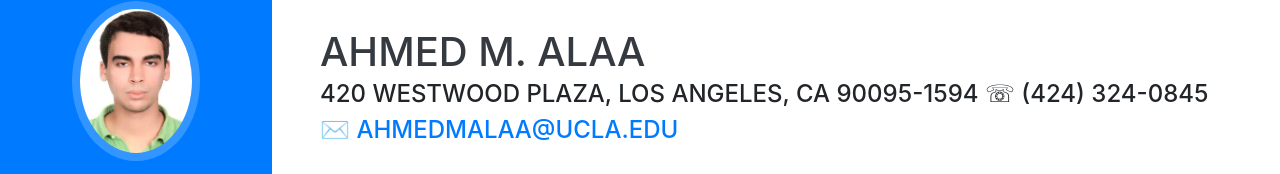
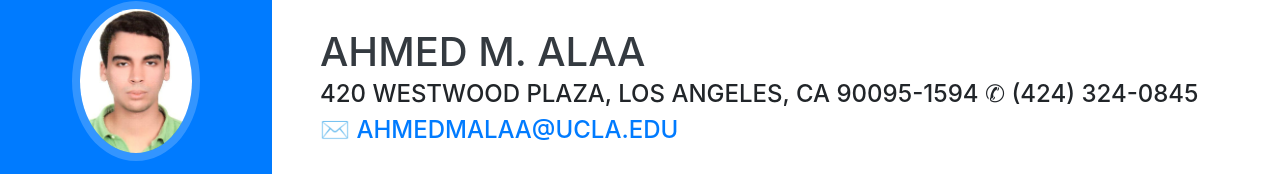
Before and after one commit to ahmedmalaa/web, a website with bundled scripts: page index.html in a window 1280 px wide. Shown: the part 195-369 px from the top of the page. Built offline with nearby package versions, Linux system fonts and the light colour scheme; a web font is replaced by a local one.

Commit message:
home page updates

```diff
--- a/index.html
+++ b/index.html
@@ -65,7 +65,7 @@
       <div class="w-100">
         <h1 class="mb-0">Ahmed M. Alaa
         </h1>
-        <div class="subheading mb-5">420 Westwood Plaza, Los Angeles, CA 90095-1594 &#x260f; (424) 324-0845 &#9993;
+        <div class="subheading mb-5">420 Westwood Plaza, Los Angeles, CA 90095-1594 &#x2706; (424) 324-0845 &#9993;
           <a href="mailto:ahmedmalaa@ucla.edu">ahmedmalaa@ucla.edu</a>
         </div>
         <p class="lead mb-5">I am experienced in leveraging agile frameworks to provide a robust synopsis for high level overviews. Iterative approaches to corporate strategy foster collaborative thinking to further the overall value proposition.</p>
```
